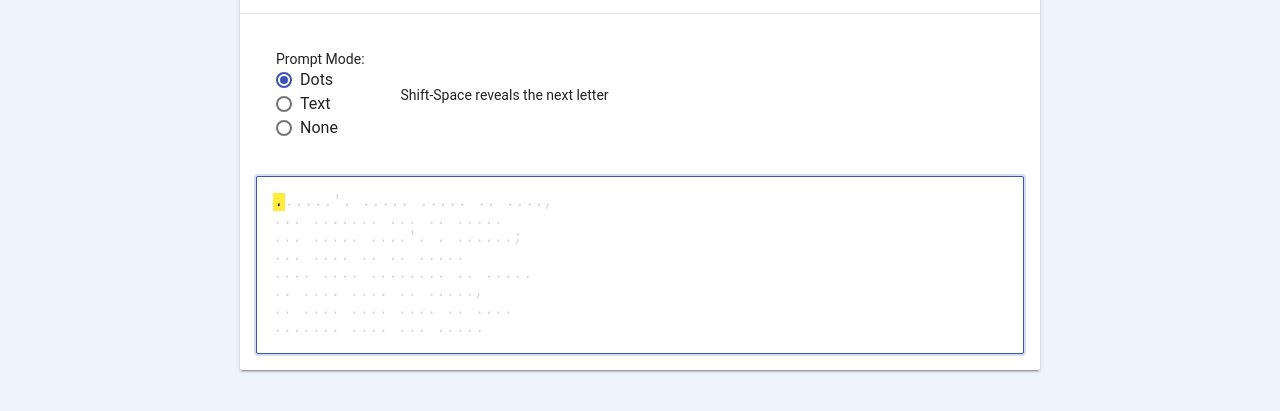
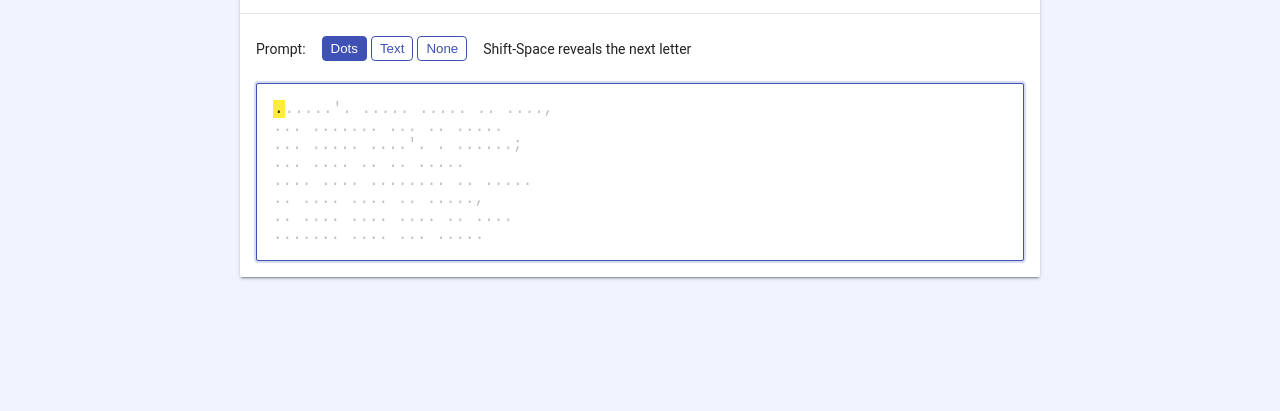
Before and after one commit to gulley/Versify, a plain HTML site: page index.html in a window 1280 px wide. Shown: the part 155-566 px from the top of the page. Drawn offline with nearby package versions, Linux system fonts and the light colour scheme.

Commit message:
Using toggle buttons instead of radio buttons

```diff
--- a/index.html
+++ b/index.html
@@ -99,11 +99,33 @@
         }
 
         .hidden-text {
-            color: rgba(0, 0, 0, 0.15);
+            color: rgba(0, 0, 0, 0.25);
         }
 
         .invisible-text {
             color: rgba(0, 0, 0, 0);
+        }
+
+        .toggle-container {
+            display: flex;
+            justify-content: center;
+            gap: 4px;
+            margin: 6px 0;
+        }
+
+        .toggle-btn {
+            padding: 4px 8px;
+            border: 1px solid #3f51b5;
+            background-color: white;
+            color: #3f51b5;
+            cursor: pointer;
+            border-radius: 4px;
+            transition: background-color 0.3s, color 0.3s;
+        }
+
+        .toggle-btn.active {
+            background-color: #3f51b5;
+            color: white;
         }
 
         .metadata {
@@ -145,37 +167,12 @@
 
 
                         <div class="controls-section">
-                            <!-- <label class="mdl-textfield mdl-js-textfield mdl-textfield--floating-label"
-                                for="displayMode">
-                                <select id="displayMode" class="mdl-textfield__input display-mode-select">
-                                    <option value="dots" selected>Dots</option>
-                                    <option value="text">Full Text</option>
-                                    <option value="none">None</option>
-                                </select>
-                                <span class="mdl-textfield__label">Prompt</span>
-                            </label> -->
 
-                            <div style="margin: 20px;">
-                                Prompt Mode:<br />
-                                <label class="mdl-radio mdl-js-radio mdl-js-ripple-effect" for="dots-option">
-                                    <input type="radio" id="dots-option" class="mdl-radio__button" name="prompt-mode"
-                                        value="dots" checked>
-                                    <span class="mdl-radio__label">Dots</span>
-                                </label>
-                                <br>
-
-                                <label class="mdl-radio mdl-js-radio mdl-js-ripple-effect" for="text-option">
-                                    <input type="radio" id="text-option" class="mdl-radio__button" name="prompt-mode"
-                                        value="text">
-                                    <span class="mdl-radio__label">Text</span>
-                                </label>
-                                <br>
-
-                                <label class="mdl-radio mdl-js-radio mdl-js-ripple-effect" for="none-option">
-                                    <input type="radio" id="none-option" class="mdl-radio__button" name="prompt-mode"
-                                        value="none">
-                                    <span class="mdl-radio__label">None</span>
-                                </label>
+                            Prompt:
+                            <div class="toggle-container">
+                                <button class="toggle-btn active" data-mode="dots">Dots</button>
+                                <button class="toggle-btn" data-mode="text">Text</button>
+                                <button class="toggle-btn" data-mode="none">None</button>
                             </div>
 
 
@@ -226,16 +223,14 @@ Nothing gold can stay.`;
             setupEventListeners() {
 
 
-                // this.displayMode.addEventListener('change', () => this.updateDisplay());
-
-                const radioButtons = document.querySelectorAll('input[name="prompt-mode"]');
-                radioButtons.forEach(radio => {
-                    radio.addEventListener('change', (e) => {
-                        // this.promptSetting = document.querySelector('input[name="prompt-mode"]:checked').value;
+                const buttons = document.querySelectorAll('.toggle-btn');
+                buttons.forEach(button => {
+                    button.addEventListener('click', () => {
+                        buttons.forEach(btn => btn.classList.remove('active'));
+                        button.classList.add('active');
                         this.updateDisplay();
                     });
                 });
-
 
 
                 this.resetButton.addEventListener('click', () => this.resetState());
@@ -307,13 +302,18 @@ Nothing gold can stay.`;
                 }
             }
 
+
             updateDisplay() {
+                // Get the active prompt mode from the toggle button
+                const activeButton = document.querySelector('.toggle-btn.active');
+                const promptMode = activeButton ? activeButton.getAttribute('data-mode') : 'dots'; // Fallback to 'dots'
+
                 const revealedText = this.fullText.substring(0, this.currentIndex);
                 const nextChar = this.fullText.charAt(this.currentIndex) || ' ';
                 const hiddenText = this.fullText.substring(this.currentIndex + 1);
-                const promptMode = document.querySelector('input[name="prompt-mode"]:checked').value;
 
                 this.displayArea.innerHTML = '';
+
                 const revealedSpan = document.createElement('span');
                 revealedSpan.textContent = revealedText;
                 this.displayArea.appendChild(revealedSpan);
@@ -324,15 +324,15 @@ Nothing gold can stay.`;
                 this.displayArea.appendChild(nextCharSpan);
 
                 const hiddenSpan = document.createElement('span');
+
+                // Handle display based on promptMode
                 if (promptMode === 'text') {
                     hiddenSpan.textContent = hiddenText;
                     hiddenSpan.className = 'hidden-text';
-                }
-                if (promptMode === 'dots') {
+                } else if (promptMode === 'dots') {
                     hiddenSpan.textContent = this.formatHiddenText(hiddenText);
                     hiddenSpan.className = 'hidden-text';
-                }
-                if (promptMode === 'none') {
+                } else if (promptMode === 'none') {
                     hiddenSpan.className = 'invisible-text';
                 }
 
@@ -342,6 +342,9 @@ Nothing gold can stay.`;
                     this.setBackgroundColor("#14335e");
                 }
             }
+
+
+
 
             formatHiddenText(text) {
                 return text.split('').map(char => /[a-zA-Z]/.test(char) ? '.' : char).join('');
```
